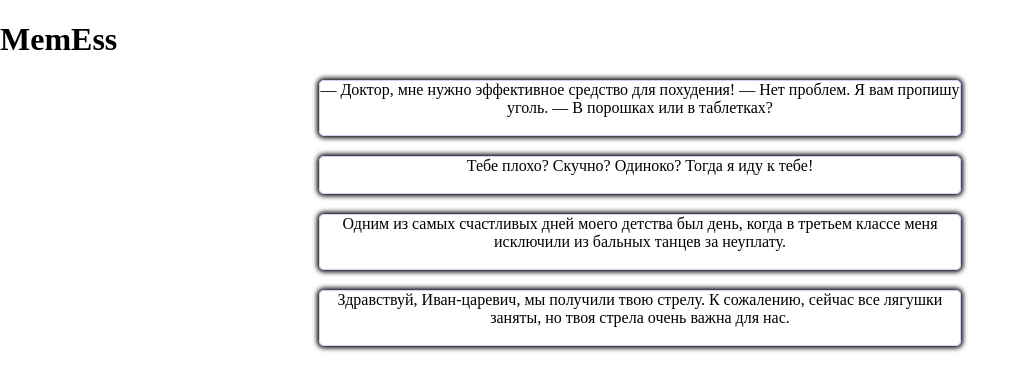
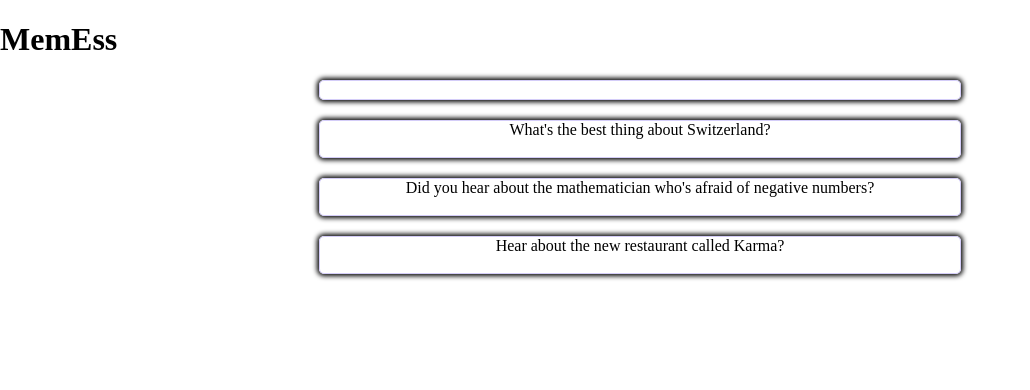
Before and after one commit to Ehot93/todor, a React (Create React App) app: page / in a window 1280 px wide. Shown: the top 390 px of the page, without its empty margins (0-1030 px from the left). Built offline with nearby package versions, Linux system fonts and the light colour scheme.

Commit message:
lesson 11

```diff
--- a/src/index.js
+++ b/src/index.js
@@ -1,39 +1,39 @@
 import React from 'react'
 import {render} from 'react-dom'
 import "./index.css"
-import Artos from './components/artos'
-import CoolHeader from './components/header'
-import TodoItem from './components/todoItem'
-import Apex from './components/apex'
-import Footer from './components/footer'
-import Apl from './components/apl'
+//import Artos from './components/artos'
+//import CoolHeader from './components/header'
+//import TodoItem from './components/todoItem'
+//import Apex from './components/apex'
+//import Footer from './components/footer'
+//import Apl from './components/apl'
 // import App from './App'
 import App from './jokes/App'
 
-function Article() {
-  const body = <section>Content here:</section>
- return(
-      <div className="hello" style={{color:"red"}}>
-        <section>bodyy</section>
-        { body }
-        <h3 style={{color:"red"}}>
-         "creation date : "{ (new Date()).toDateString()}
-        </h3>
-      </div>
-    )
-}
+// function Article() {
+//   const body = <section>Content here:</section>
+//  return(
+//       <div className="hello" style={{color:"red"}}>
+//         <section>bodyy</section>
+//         { body }
+//         <h3 style={{color:"red"}}>
+//          "creation date : "{ (new Date()).toDateString()}
+//         </h3>
+//       </div>
+//     )
+// }
 
-function Apa() {
- let todor = "Todor"
- return (
-    <div>
-        <CoolHeader/>
-        <h1>App {todor}</h1>
-        <Apex/>
-        <Apl/>
-        <Footer/>
-    </div>
-  );
-}
+// function Apa() {
+//  let todor = "Todor"
+//  return (
+//     <div>
+//         <CoolHeader/>
+//         <h1>App {todor}</h1>
+//         <Apex/>
+//         <Apl/>
+//         <Footer/>
+//     </div>
+//   );
+// }
 
 render(<App/> ,document.getElementById('root'))
--- a/src/jokes/App.js
+++ b/src/jokes/App.js
@@ -1,26 +1,14 @@
 import React from 'react'
 import Joke from './Joke'
+import jokesData from './jokesData'
 
 function App() {
+  const jokeComponents = jokesData.map(joke => <Joke key={joke.id} question={joke.question} punchLine={joke.punchLine} />)
+
   return (
     <div>
     <h1>MemEss</h1>
-    <Joke info={{
-      question:"— Доктор, мне нужно эффективное средство для похудения! — Нет проблем. Я вам пропишу уголь. — В порошках или в таблетках?",
-      punchLine:"— В мешках. Вагоны будете разгружать!"
-    }} />
-    <Joke info={{
-      question:"Тебе плохо? Скучно? Одиноко? Тогда я иду к тебе!",
-      punchLine:"И ты поймешь,как тебе было хорошо"
-    }}/>
-    <Joke info={{
-      question:"Одним из самых счастливых дней моего детства был день, когда в третьем классе меня исключили из бальных танцев за неуплату.",
-      punchLine:"Я был словно в раю."
-    }}/>
-    <Joke info={{
-      question:"Здравствуй, Иван-царевич, мы получили твою стрелу. К сожалению, сейчас все лягушки заняты, но твоя стрела очень важна для нас. ",
-      punchLine:"Оставайся на линии..."
-    }}/>
+      {jokeComponents}
     </div>
   )
 }
--- a/src/jokes/Joke.js
+++ b/src/jokes/Joke.js
@@ -4,8 +4,8 @@
 const Joke = (props)=>{
 	return(
 		<div className="card">
-		<p>{props.info.question}</p>
-		<p>{props.info.punchLine}</p>
+		<p>{props.question}</p>
+		<p>{props.punchLine}</p>
 		</div>
 		)
 }
--- a/src/jokes/jokesData.js
+++ b/src/jokes/jokesData.js
@@ -1,5 +1,3 @@
-import React from 'react'
-
 const jokesData = [
     {
         id: 1,
@@ -22,4 +20,4 @@
     }
 ]
 
-export default JokesData
+export default jokesData
```
